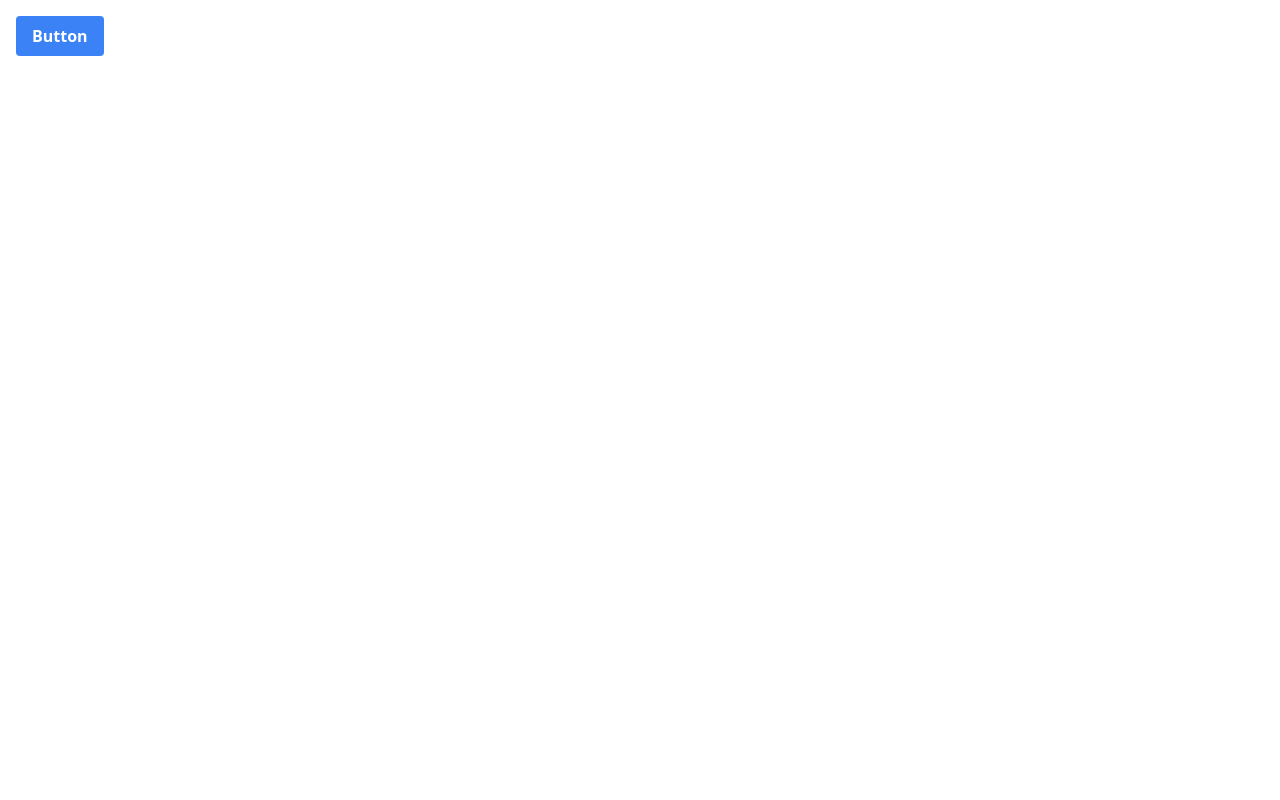
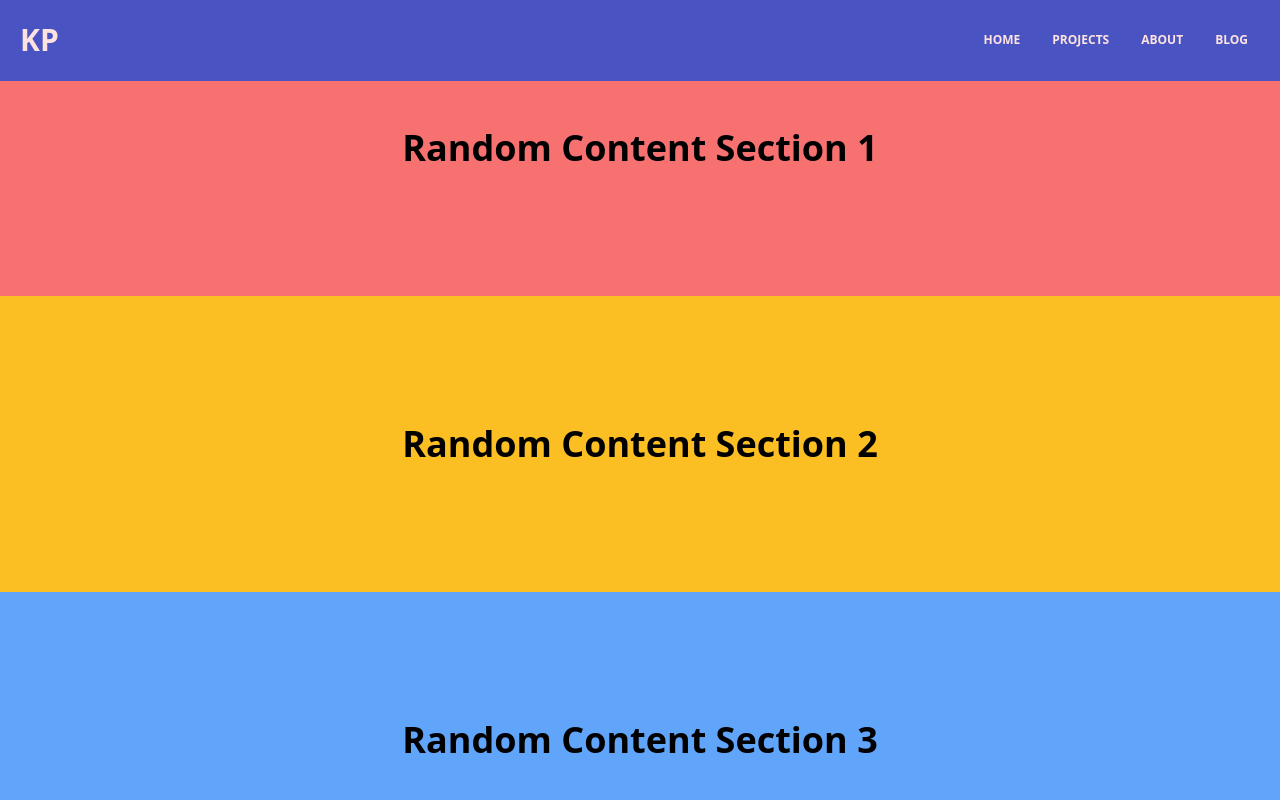
Before and after one commit to konstapascal/kp-website-v1, a Next.js app: page / in a window 1280 px wide. Shown: the top 800 px of the page. Built offline with nearby package versions, Linux system fonts and the light colour scheme.

Commit message:
more work on layout

```diff
--- /dev/null
+++ b/components/Content.js
@@ -0,0 +1,33 @@
+import React from 'react';
+
+export default function Content() {
+	return (
+		<div>
+			<div className='py-32 text-center bg-red-400'>
+				<h2 className='font-extrabold text-4xl'>
+					Random Content Section 1
+				</h2>
+			</div>
+			<div className='py-32 text-center bg-yellow-400'>
+				<h2 className='font-extrabold text-4xl'>
+					Random Content Section 2
+				</h2>
+			</div>
+			<div className='py-32 text-center bg-blue-400'>
+				<h2 className='font-extrabold text-4xl'>
+					Random Content Section 3
+				</h2>
+			</div>
+			<div className='py-32 text-center bg-indigo-400'>
+				<h2 className='font-extrabold text-4xl'>
+					Random Content Section 4
+				</h2>
+			</div>
+			<div className='py-32 text-center bg-purple-400'>
+				<h2 className='font-extrabold text-4xl'>
+					Random Content Section 5
+				</h2>
+			</div>
+		</div>
+	);
+}
--- /dev/null
+++ b/components/Navbar.js
@@ -0,0 +1,66 @@
+import React, { useState } from 'react';
+
+export default function Navbar() {
+	const [navbarOpen, setNavbarOpen] = useState(false);
+
+	return (
+		<>
+			<nav className='fixed flex inset-x-0 flex-wrap items-center justify-between px-1 py-2 bg-blue-700 opacity-80'>
+				<div className='container px-4 mx-auto flex flex-wrap items-center justify-between'>
+					<div className='w-full relative flex justify-between lg:w-auto lg:static lg:block lg:justify-start'>
+						<a className='font-bold text-3xl leading-relaxed inline-block mr-4 py-2 whitespace-nowrap uppercase text-white'>
+							KP
+						</a>
+						<button
+							className='text-white cursor-pointer text-xl leading-none px-3 py-1 border border-solid border-transparent rounded bg-transparent block lg:hidden outline-none focus:outline-none'
+							type='button'
+							onClick={() => setNavbarOpen(!navbarOpen)}>
+							<i> Menu</i>
+						</button>
+					</div>
+					<div
+						className={
+							'lg:flex flex-grow items-center' +
+							(navbarOpen ? ' flex' : ' hidden')
+						}
+						id='example-navbar-danger'>
+						<ul className='flex flex-col lg:flex-row list-none lg:ml-auto'>
+							<li className='nav-item'>
+								<a
+									className='px-3 py-2 flex items-center text-xs uppercase font-bold leading-snug text-white hover:opacity-75'
+									href='#pablo'>
+									<i className='text-lg leading-lg text-white opacity-75'></i>
+									<span className='ml-2'>Home</span>
+								</a>
+							</li>
+							<li className='nav-item'>
+								<a
+									className='px-3 py-2 flex items-center text-xs uppercase font-bold leading-snug text-white hover:opacity-75'
+									href='#pablo'>
+									<i className='text-lg leading-lg text-white opacity-75'></i>
+									<span className='ml-2'>Projects</span>
+								</a>
+							</li>
+							<li className='nav-item'>
+								<a
+									className='px-3 py-2 flex items-center text-xs uppercase font-bold leading-snug text-white hover:opacity-75'
+									href='#pablo'>
+									<i className='text-lg leading-lg text-white opacity-75'></i>
+									<span className='ml-2'>About</span>
+								</a>
+							</li>
+							<li className='nav-item'>
+								<a
+									className='px-3 py-2 flex items-center text-xs uppercase font-bold leading-snug text-white hover:opacity-75'
+									href='#pablo'>
+									<i className='text-lg leading-lg text-white opacity-75'></i>
+									<span className='ml-2'>Blog</span>
+								</a>
+							</li>
+						</ul>
+					</div>
+				</div>
+			</nav>
+		</>
+	);
+}
--- a/pages/index.js
+++ b/pages/index.js
@@ -1,9 +1,11 @@
+import Navbar from '../components/Navbar';
+import Content from '../components/Content';
+
 export default function Home() {
 	return (
-		<div className='p-4'>
-			<button className='px-4 py-2 font-bold text-white bg-blue-500 rounded'>
-				Button
-			</button>
-		</div>
+		<>
+			<Navbar />
+			<Content />
+		</>
 	);
 }
```
